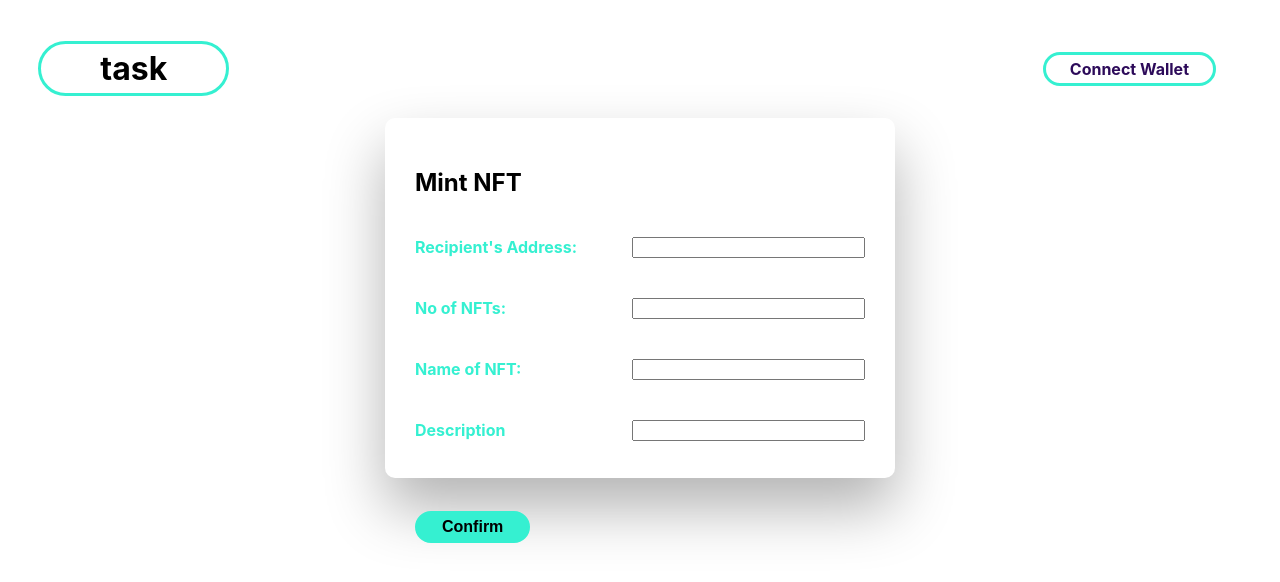
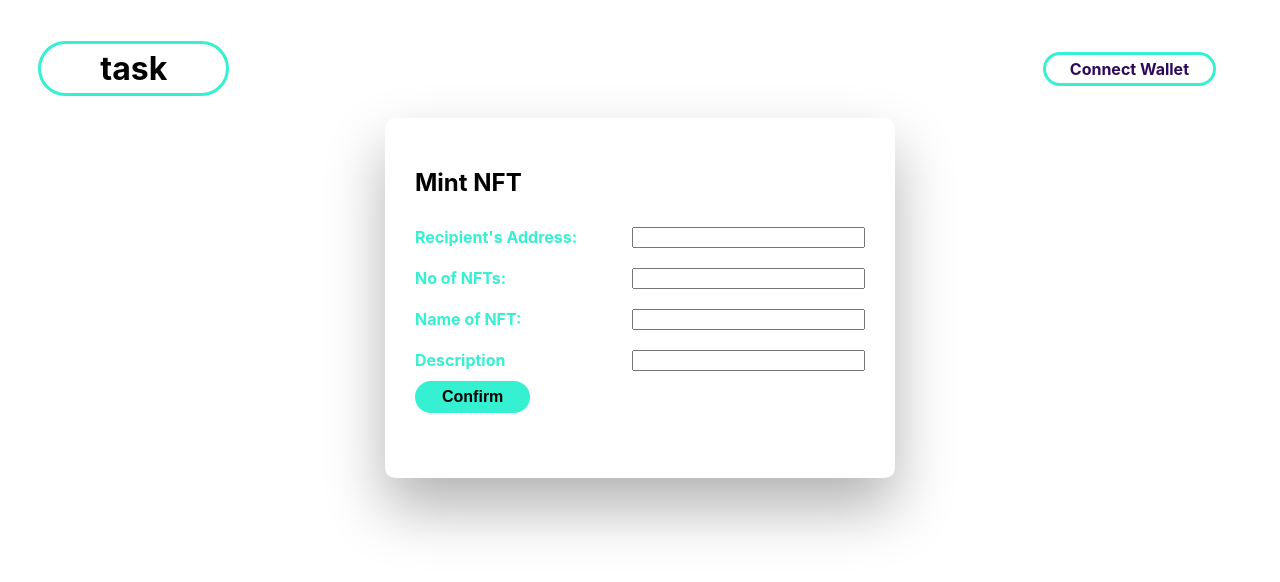
Before and after one commit to george-shammar/NFT-TASK, a React (Create React App) app: page / in a window 1280 px wide. Shown: the top 582 px of the page. Built offline with nearby package versions, Linux system fonts and the light colour scheme.

Commit message:
Add additional input field for description

```diff
--- a/src/styles/minter.css
+++ b/src/styles/minter.css
@@ -24,7 +24,6 @@
     background-color:rgb(53, 240, 209);
     text-align: center;
     font-size: 16px;
-    margin-top: 50px;
 }
 
 .input {
@@ -84,6 +83,6 @@
 .flex {
     display: flex;
     justify-content: space-between;
-    padding-top: 20px;
-    padding-bottom: 20px;
+    padding-top: 10px;
+    padding-bottom: 10px;
 }
```
